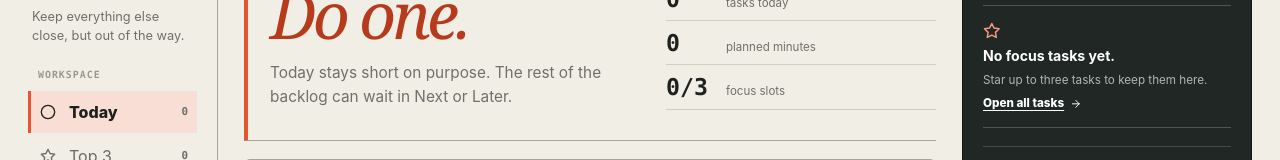
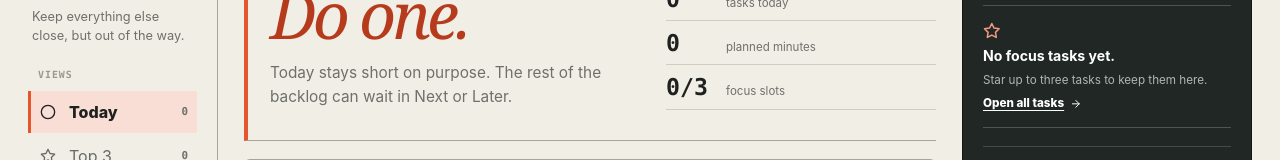
Before and after one commit to MykolaDotsenko/To-Do-List-react-own-implementation, a React (Vite) app: page / in a window 1280 px wide. Shown: the part 224-384 px from the top of the page. Built offline with nearby package versions, Linux system fonts and the light colour scheme.

Commit message:
Use plain navigation language

```diff
--- a/src/components/Filter.jsx
+++ b/src/components/Filter.jsx
@@ -11,7 +11,7 @@ const views = [
 export const Filter = ({ view, onViewChange, query, onQueryChange, counts, searchRef }) => (
   <>
     <nav className={s.sidebarNav} aria-label="Task views">
-      <div className={s.navLabel}>Workspace</div>
+      <div className={s.navLabel}>Views</div>
       {views.map(({ id, label, icon: Icon }) => (
         <button
           key={id}
```
